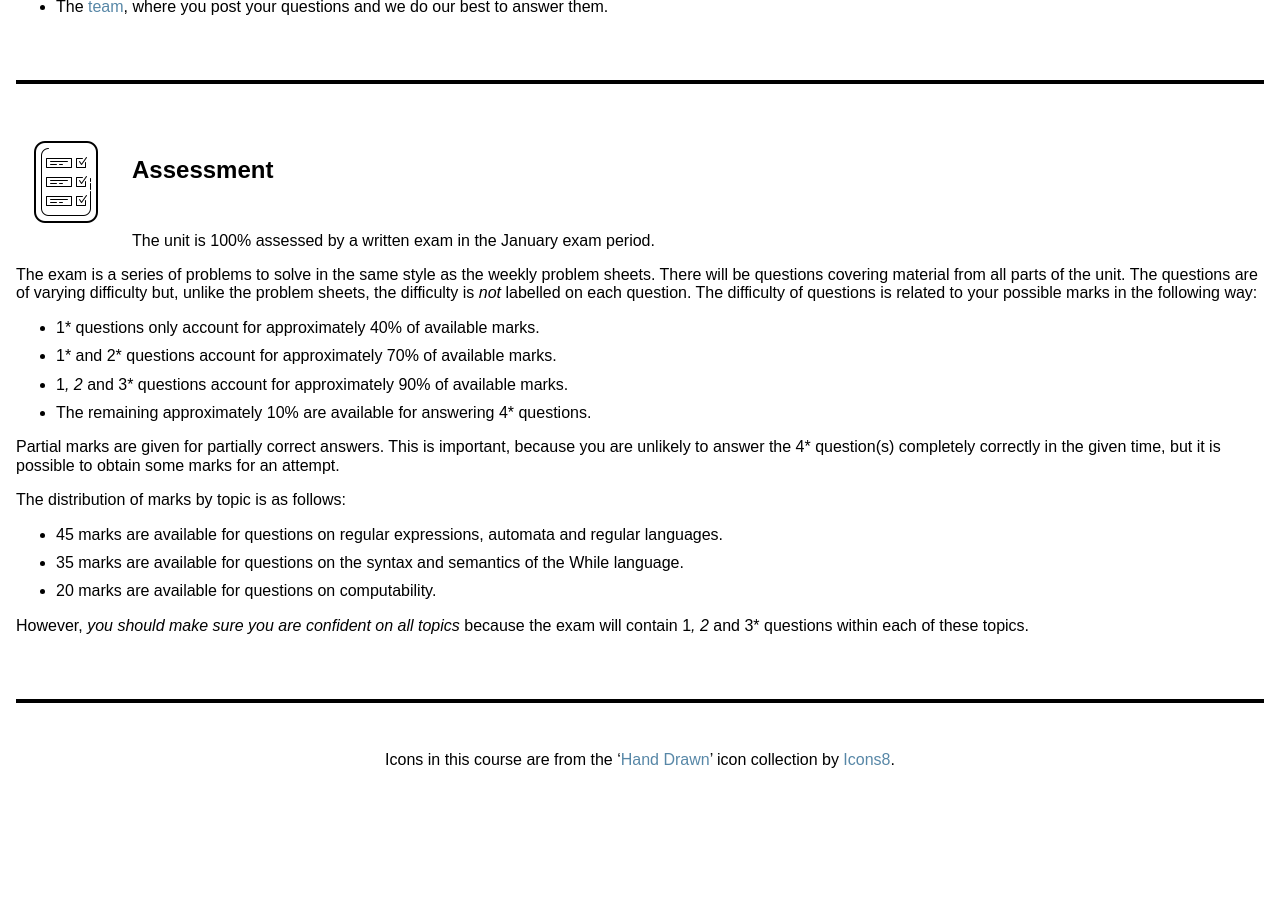
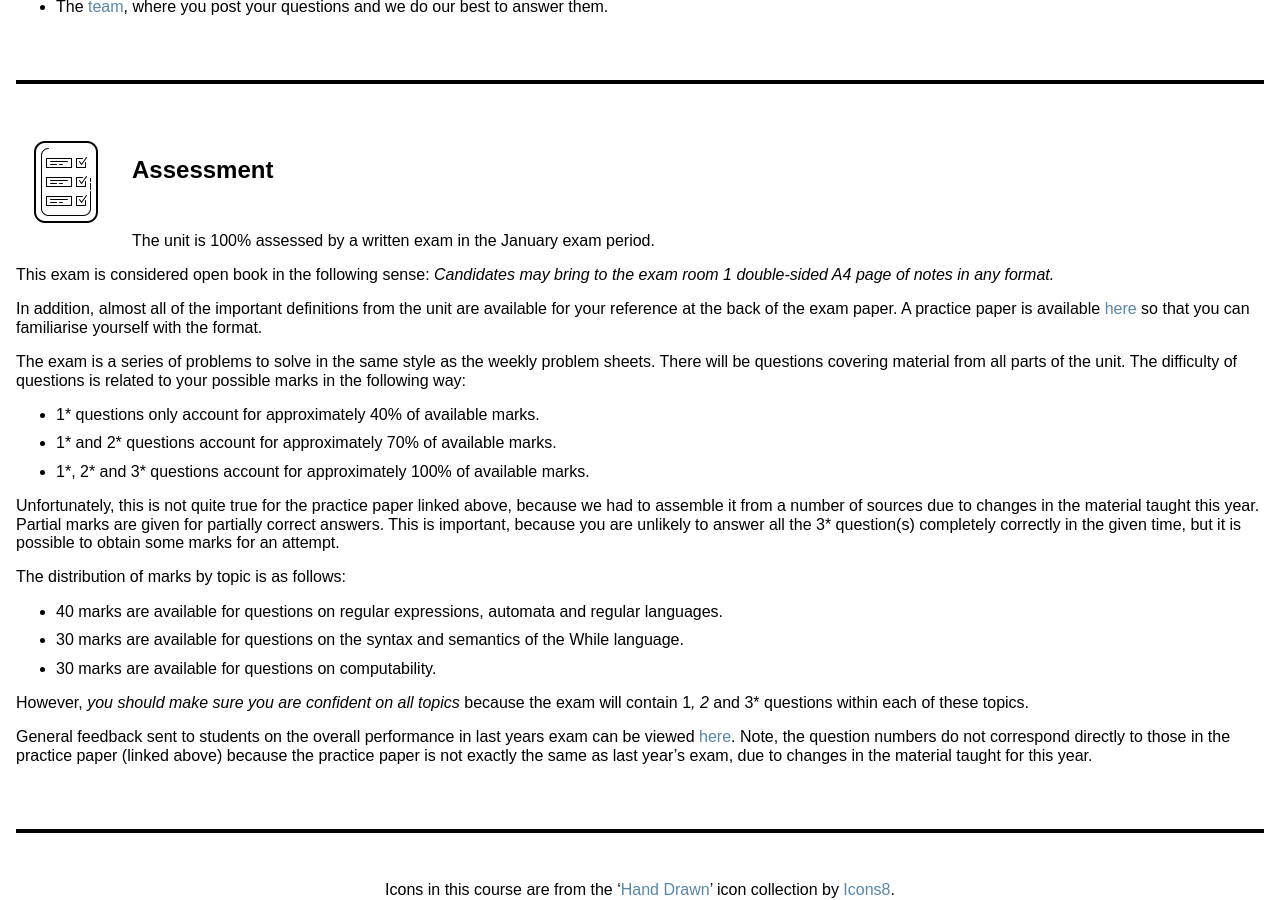
Before and after one commit to uob-coms20007/webpages, a Jekyll site: the page built from welcome.md, in a window 1280 px wide and 900 px high, scrolled down 2014 px. Built offline with Jekyll 4.4.1, drawn with Linux system fonts in a browser that asks for light colours; nearby versions of some CDN libraries; before the commit the page ends 2784 px from its top, so only the background shows below that.

Commit message:
assessment

```diff
--- a/welcome.md
+++ b/welcome.md
@@ -93,23 +93,27 @@ The unit is distributed over four locations:
 
 The unit is 100% assessed by a written exam in the January exam period.
 
-<!-- You will be allowed to take 1 page of A4 (= 1 side of a sheet of A4) of your own notes into the exam and consult them freely.   -->
+This exam is considered open book in the following sense:
+*Candidates may bring to the exam room 1 double-sided A4 page of notes in any format.*
 
-The exam is a series of problems to solve in the same style as the weekly problem sheets.  There will be questions covering material from all parts of the unit.  The questions are of varying difficulty but, unlike the problem sheets, the difficulty is *not* labelled on each question.  The difficulty of questions is related to your possible marks in the following way:
+In addition, almost all of the important definitions from the unit are available for your reference at the back of the exam paper.  A practice paper is available [here](papers.html) so that you can familiarise yourself with the format.
+
+The exam is a series of problems to solve in the same style as the weekly problem sheets.  There will be questions covering material from all parts of the unit.  The difficulty of questions is related to your possible marks in the following way:
 
 * 1* questions only account for approximately 40% of available marks.
 * 1* and 2* questions account for approximately 70% of available marks.
-* 1*, 2* and 3* questions account for approximately 90% of available marks.
-* The remaining approximately 10% are available for answering 4* questions.
+* 1\*, 2\* and 3* questions account for approximately 100% of available marks.
 
-Partial marks are given for partially correct answers.  This is important, because you are unlikely to answer the 4* question(s) completely correctly in the given time, but it is possible to obtain some marks for an attempt.
+Unfortunately, this is not quite true for the practice paper linked above, because we had to assemble it from a number of sources due to changes in the material taught this year.  Partial marks are given for partially correct answers.  This is important, because you are unlikely to answer all the 3* question(s) completely correctly in the given time, but it is possible to obtain some marks for an attempt.
 
 The distribution of marks by topic is as follows:
-* 45 marks are available for questions on regular expressions, automata and regular languages.
-* 35 marks are available for questions on the syntax and semantics of the While language.
-* 20 marks are available for questions on computability.
+* 40 marks are available for questions on regular expressions, automata and regular languages.
+* 30 marks are available for questions on the syntax and semantics of the While language.
+* 30 marks are available for questions on computability.
 
 However, *you should make sure you are confident on all topics* because the exam will contain 1*, 2* and 3* questions within each of these topics.
+
+General feedback sent to students on the overall performance in last years exam can be viewed [here](feedback.txt).  Note, the question numbers do not correspond directly to those in the practice paper (linked above) because the practice paper is not exactly the same as last year's exam, due to changes in the material taught for this year.
 
 * * *
 
```
Also changed, not shown: feedback.txt (added, +26 -0 lines).
